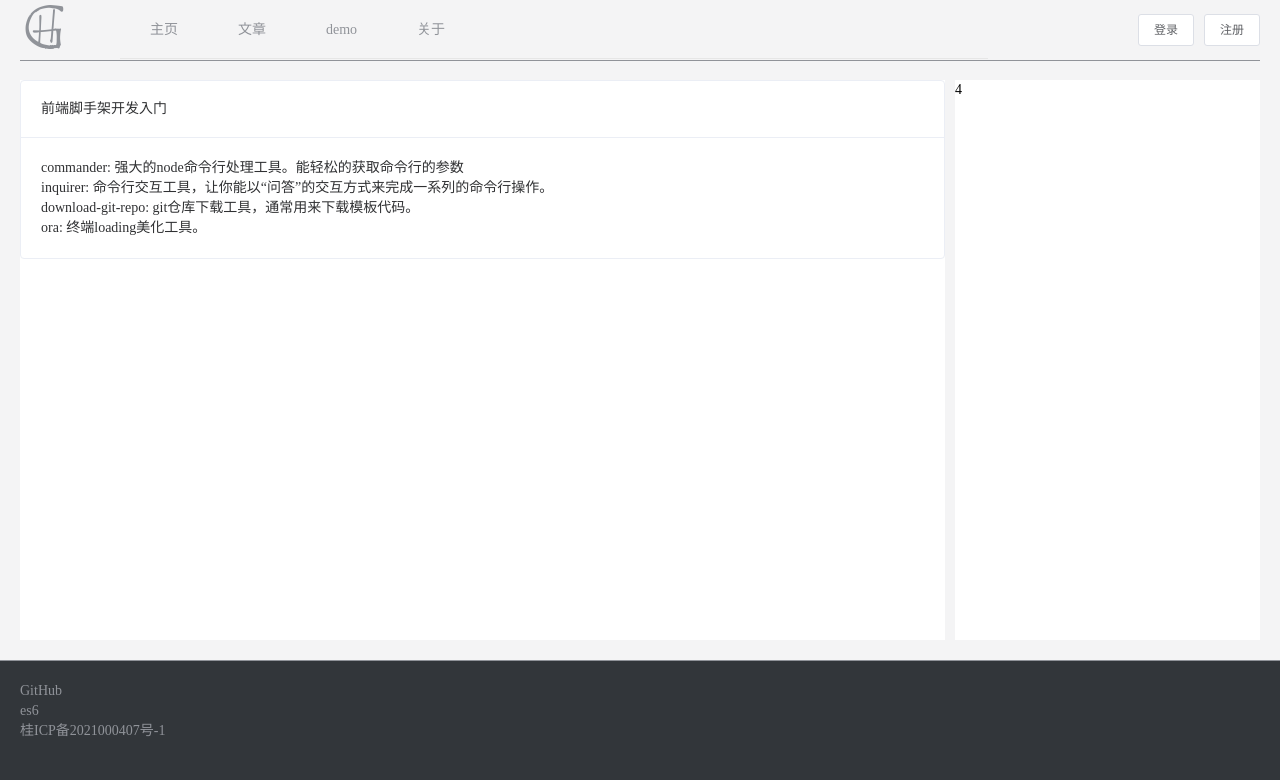
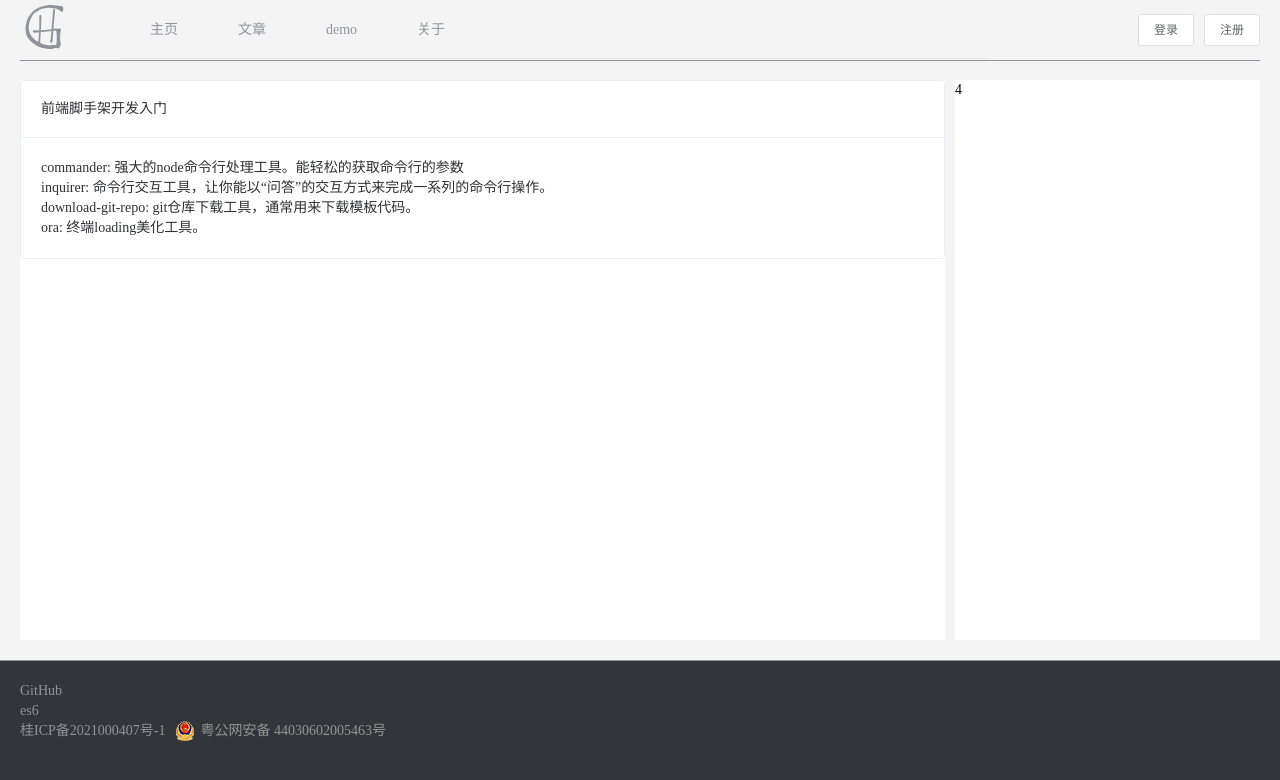
Before and after one commit to huang-guanhua/blog, a Vue app: page /blog/home in a window 1280 px wide. Shown: the top 780 px of the page. Built offline with nearby package versions, Linux system fonts and the light colour scheme; no server answers.

Commit message:
feat: 公安备案

```diff
--- a/src/components/footer/index.vue
+++ b/src/components/footer/index.vue
@@ -3,16 +3,21 @@
     <div class="footer-content">
       <div><a href="https://github.com/">GitHub</a></div>
       <div><a href="https://es6.ruanyifeng.com/">es6</a></div>
-      <div><a href="https://beian.miit.gov.cn">桂ICP备2021000407号-1</a></div>
+      <div style="margin:0 auto;display:flex">
+        <a href="https://beian.miit.gov.cn" style="display:inline-block;text-decoration:none;height:20px;line-height:20px;margin-right:10px">桂ICP备2021000407号-1</a>
+		 		<a target="_blank" href="http://www.beian.gov.cn/portal/registerSystemInfo?recordcode=44030602005463" style="display:inline-block;text-decoration:none;height:20px;line-height:20px;"><img :src="recordIcon" style="float:left;"/><p style="float:left;height:20px;line-height:20px;margin: 0px 0px 0px 5px; color:#939393;">粤公网安备 44030602005463号</p></a>
+		 	</div>
     </div>
   </div>
 </template>
 
 <script>
+import recordIcon from '../../assets/recordIcon.png'
 export default {
   name: 'com-head',
   data(){
     return {
+      recordIcon
     }
   },
   methods:{
```
Also changed, not shown: src/assets/recordIcon.png (added).
